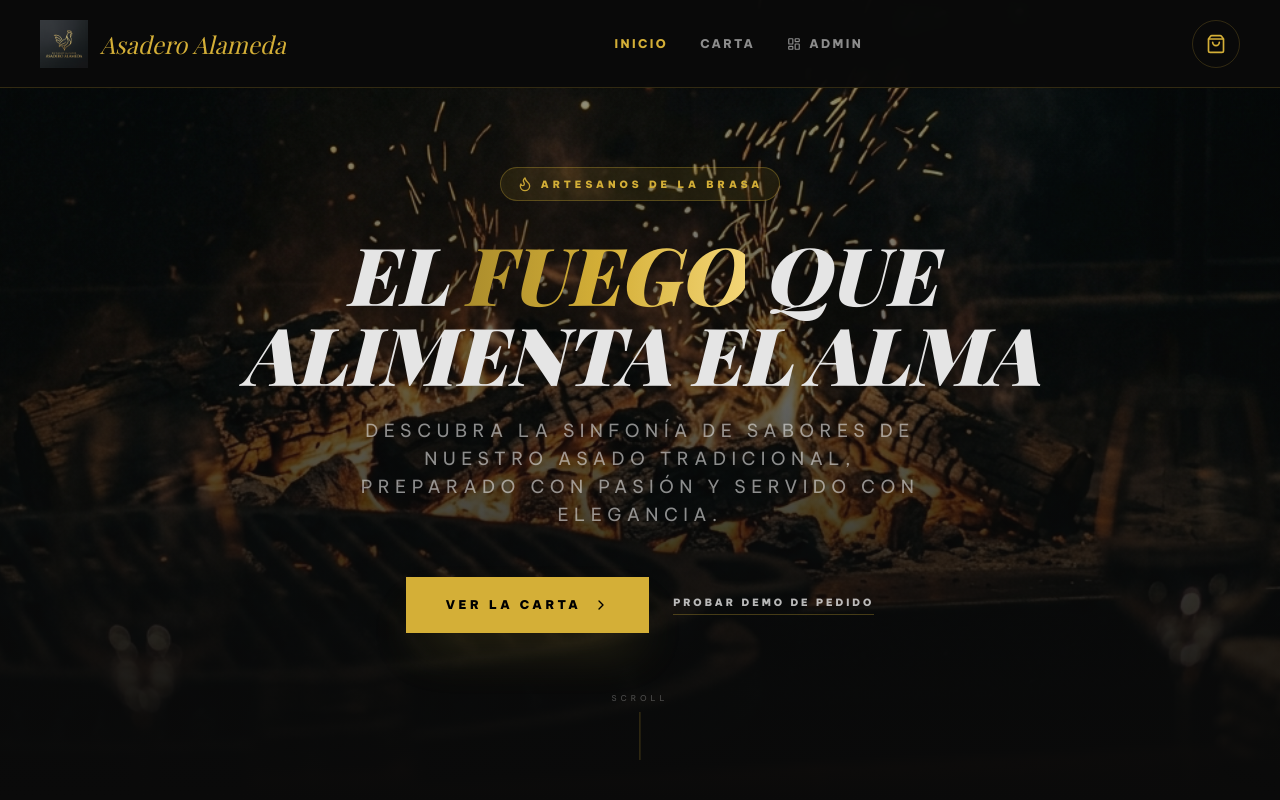
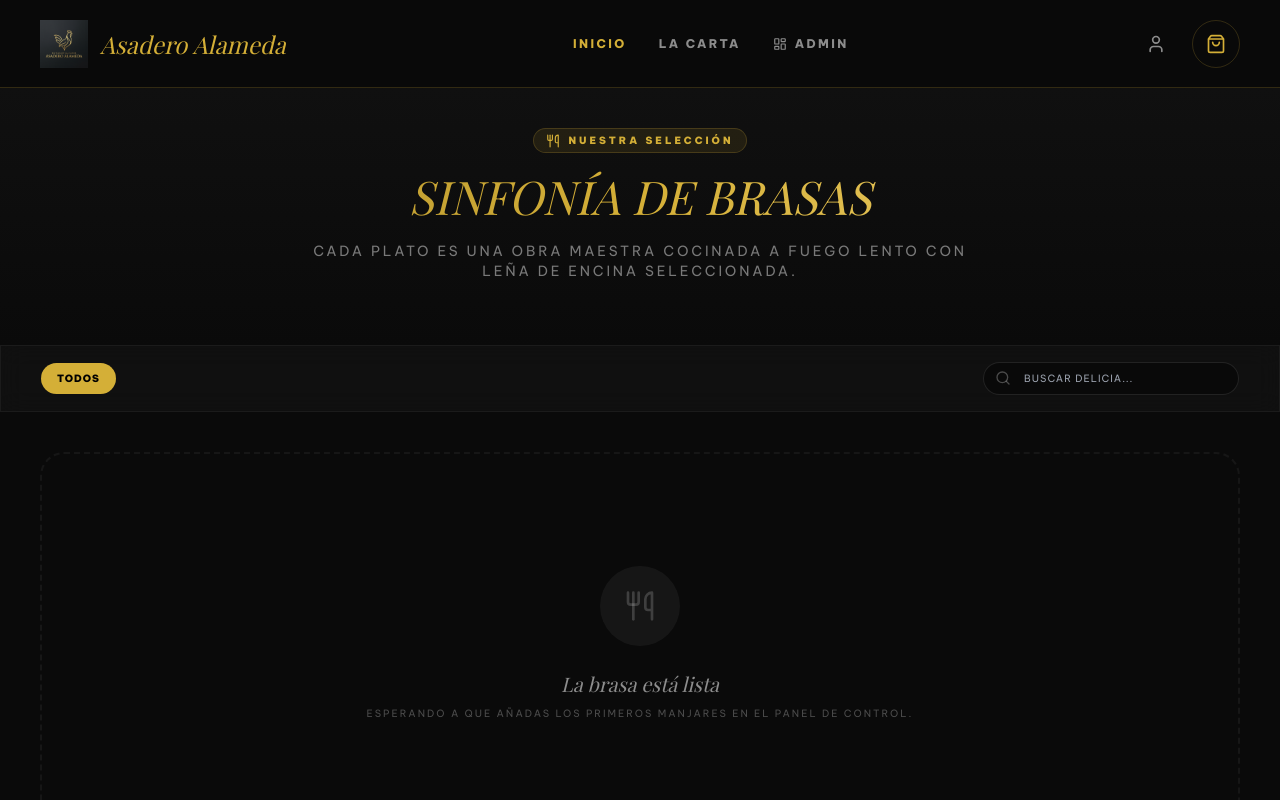
Before and after one commit to AaronCM2705/Asadero_Alameda_Final, a React (Vite) app: page /menu in a window 1280 px wide. Before the commit this address led to /. Shown: the top 800 px of the page. Built offline with nearby package versions, Linux system fonts and the light colour scheme; a web font is replaced by a local one.

Commit message:
feat: added Menu page, User icon in Navbar, and cleaned up Home UI

```diff
--- a/src/App.tsx
+++ b/src/App.tsx
@@ -1,6 +1,7 @@
 import React from 'react';
 import { BrowserRouter as Router, Routes, Route, Navigate } from 'react-router-dom';
 import { ClientHome } from './pages/client/Home';
+import { Menu } from './pages/client/Menu';
 import { AdminDashboard } from './pages/admin/AdminDashboard';
 import { LoginAdmin } from './pages/admin/LoginAdmin';
 import { useAdminAuth } from './hooks/useAdminAuth';
@@ -21,6 +22,7 @@ function App() {
       <Routes>
         {/* Rutas Públicas (Cliente) */}
         <Route path="/" element={<ClientHome />} />
+        <Route path="/menu" element={<Menu />} />
 
         {/* Ruta Oculta de Login */}
         <Route path="/login-admin" element={<LoginAdmin />} />
--- a/src/components/common/Navbar.tsx
+++ b/src/components/common/Navbar.tsx
@@ -1,5 +1,5 @@
 import React, { useState } from 'react';
-import { ShoppingBag, Menu, X, LayoutDashboard } from 'lucide-react';
+import { ShoppingBag, Menu, X, LayoutDashboard, User } from 'lucide-react';
 import { Link } from 'react-router-dom';
 
 interface NavbarProps {
@@ -27,14 +27,21 @@ export const Navbar: React.FC<NavbarProps> = ({ onCartClick, cartCount = 0 }) =>
         {/* Desktop Menu */}
         <div className="hidden md:flex items-center gap-8">
           <Link to="/" className="text-primary font-bold font-body text-xs uppercase tracking-[0.2em] hover:opacity-70 transition-opacity">Inicio</Link>
-          <Link to="/menu" className="text-on-surface/60 font-bold font-body text-xs uppercase tracking-[0.2em] hover:text-primary transition-colors">Carta</Link>
+          <Link to="/menu" className="text-on-surface/60 font-bold font-body text-xs uppercase tracking-[0.2em] hover:text-primary transition-colors">La Carta</Link>
           <Link to="/login-admin" className="text-on-surface/60 font-bold font-body text-xs uppercase tracking-[0.2em] hover:text-primary transition-colors flex items-center gap-2">
             <LayoutDashboard size={14} />
             Admin
           </Link>
         </div>
 
-        <div className="flex items-center gap-4">
+        <div className="flex items-center gap-3 md:gap-4">
+          <button
+            className="h-10 w-10 flex items-center justify-center text-on-surface/60 hover:text-primary transition-colors"
+            title="Mi Cuenta"
+          >
+            <User size={20} />
+          </button>
+
           <button
             onClick={onCartClick}
             className="h-12 w-12 flex items-center justify-center text-primary border border-primary/20 rounded-full hover:bg-primary/10 transition-all relative"
--- a/src/pages/client/Home.tsx
+++ b/src/pages/client/Home.tsx
@@ -3,6 +3,7 @@ import { Navbar } from '../../components/common/Navbar';
 import { Footer } from '../../components/common/Footer';
 import { OrderTicketModal } from '../../components/client/OrderTicketModal';
 import { ChevronRight, Flame } from 'lucide-react';
+import { Link } from 'react-router-dom';
 import type { Order } from '../../types';
 
 export const ClientHome = () => {
@@ -51,9 +52,12 @@ export const ClientHome = () => {
           </p>
 
           <div className="flex flex-col sm:flex-row gap-6 justify-center items-center">
-            <button className="px-10 py-5 bg-primary text-black font-black uppercase tracking-[0.3em] text-xs flex items-center gap-3 hover:bg-yellow-400 transition-all hover:scale-105 shadow-2xl shadow-primary/20">
+            <Link
+              to="/menu"
+              className="px-10 py-5 bg-primary text-black font-black uppercase tracking-[0.3em] text-xs flex items-center gap-3 hover:bg-yellow-400 transition-all hover:scale-105 shadow-2xl shadow-primary/20"
+            >
               Ver La Carta <ChevronRight size={16} />
-            </button>
+            </Link>
 
             <button
               onClick={() => setIsTicketOpen(true)}
@@ -62,12 +66,6 @@ export const ClientHome = () => {
               Probar Demo de Pedido
             </button>
           </div>
-        </div>
-
-        {/* Scroll Indicator */}
-        <div className="absolute bottom-10 left-1/2 -translate-x-1/2 flex flex-col items-center gap-2 opacity-30">
-          <span className="text-[8px] uppercase tracking-[0.5em]">Scroll</span>
-          <div className="w-[1px] h-12 bg-primary"></div>
         </div>
       </section>
 
--- /dev/null
+++ b/src/pages/client/Menu.tsx
@@ -0,0 +1,95 @@
+import { useState, useEffect } from 'react';
+import { Navbar } from '../../components/common/Navbar';
+import { Footer } from '../../components/common/Footer';
+import { Search, Filter, Utensils } from 'lucide-react';
+import { supabase } from '../../lib/supabase';
+import type { Product, Category } from '../../types';
+
+export const Menu = () => {
+  const [products, setProducts] = useState<Product[]>([]);
+  const [categories, setCategories] = useState<Category[]>([]);
+  const [loading, setLoading] = useState(true);
+  const [selectedCategory, setSelectedCategory] = useState<string | null>(null);
+
+  useEffect(() => {
+    // Aquí es donde cargaremos los datos de Supabase cuando los rellenes
+    setLoading(false);
+  }, []);
+
+  return (
+    <div className="min-h-screen bg-background flex flex-col font-body text-on-surface">
+      <Navbar cartCount={0} />
+
+      {/* Header de la Carta */}
+      <header className="pt-32 pb-16 px-6 text-center bg-gradient-to-b from-surface to-background">
+        <div className="inline-flex items-center gap-2 px-3 py-1 rounded-full bg-primary/10 border border-primary/20 mb-4">
+          <Utensils size={14} className="text-primary" />
+          <span className="text-[10px] font-black uppercase tracking-[0.3em] text-primary">Nuestra Selección</span>
+        </div>
+        <h1 className="text-fluid-h2 font-headline italic gold-gradient-text uppercase mb-4">Sinfonía de Brasas</h1>
+        <p className="max-w-2xl mx-auto text-xs md:text-sm text-on-surface/50 uppercase tracking-[0.2em] leading-relaxed">
+          Cada plato es una obra maestra cocinada a fuego lento con leña de encina seleccionada.
+        </p>
+      </header>
+
+      {/* Filtros y Búsqueda */}
+      <section className="sticky top-[88px] z-30 glass-panel py-4 px-6 md:px-10 flex flex-col md:flex-row gap-4 items-center justify-between border-x-0">
+        <div className="flex gap-4 overflow-x-auto w-full md:w-auto pb-2 md:pb-0 no-scrollbar">
+          <button
+            onClick={() => setSelectedCategory(null)}
+            className={`px-4 py-2 rounded-full text-[10px] font-black uppercase tracking-widest transition-all whitespace-nowrap
+            ${!selectedCategory ? 'bg-primary text-black' : 'bg-white/5 text-on-surface/60 hover:bg-white/10'}`}
+          >
+            Todos
+          </button>
+          {/* Aquí se generarán las categorías dinámicamente */}
+          {categories.map(cat => (
+            <button
+              key={cat.id}
+              onClick={() => setSelectedCategory(cat.id)}
+              className={`px-4 py-2 rounded-full text-[10px] font-black uppercase tracking-widest transition-all whitespace-nowrap
+              ${selectedCategory === cat.id ? 'bg-primary text-black' : 'bg-white/5 text-on-surface/60 hover:bg-white/10'}`}
+            >
+              {cat.name}
+            </button>
+          ))}
+        </div>
+
+        <div className="relative w-full md:w-64">
+          <Search className="absolute left-3 top-1/2 -translate-y-1/2 text-on-surface/30" size={16} />
+          <input
+            type="text"
+            placeholder="BUSCAR DELICIA..."
+            className="w-full bg-black/40 border border-white/10 rounded-full py-2 pl-10 pr-4 text-[10px] uppercase tracking-widest focus:outline-none focus:border-primary/50 transition-colors"
+          />
+        </div>
+      </section>
+
+      {/* Grill de Productos */}
+      <main className="flex-grow p-6 md:p-10 max-w-7xl mx-auto w-full">
+        {loading ? (
+          <div className="h-64 flex flex-col items-center justify-center gap-4 text-primary/40">
+            <div className="w-12 h-12 border-4 border-primary/20 border-t-primary rounded-full animate-spin"></div>
+            <p className="text-[10px] font-black uppercase tracking-[0.3em]">Preparando las brasas...</p>
+          </div>
+        ) : products.length === 0 ? (
+          <div className="h-96 flex flex-col items-center justify-center gap-6 border-2 border-dashed border-white/5 rounded-3xl">
+            <div className="w-20 h-20 rounded-full bg-white/5 flex items-center justify-center">
+              <Utensils size={32} className="text-on-surface/20" />
+            </div>
+            <div className="text-center">
+              <p className="text-on-surface/60 font-headline italic text-xl mb-2">La brasa está lista</p>
+              <p className="text-[10px] text-on-surface/30 uppercase tracking-[0.2em]">Esperando a que añadas los primeros manjares en el Panel de Control.</p>
+            </div>
+          </div>
+        ) : (
+          <div className="grid grid-cols-1 sm:grid-cols-2 lg:grid-cols-3 gap-8">
+            {/* Aquí se renderizarán los productos */}
+          </div>
+        )}
+      </main>
+
+      <Footer />
+    </div>
+  );
+};
```
